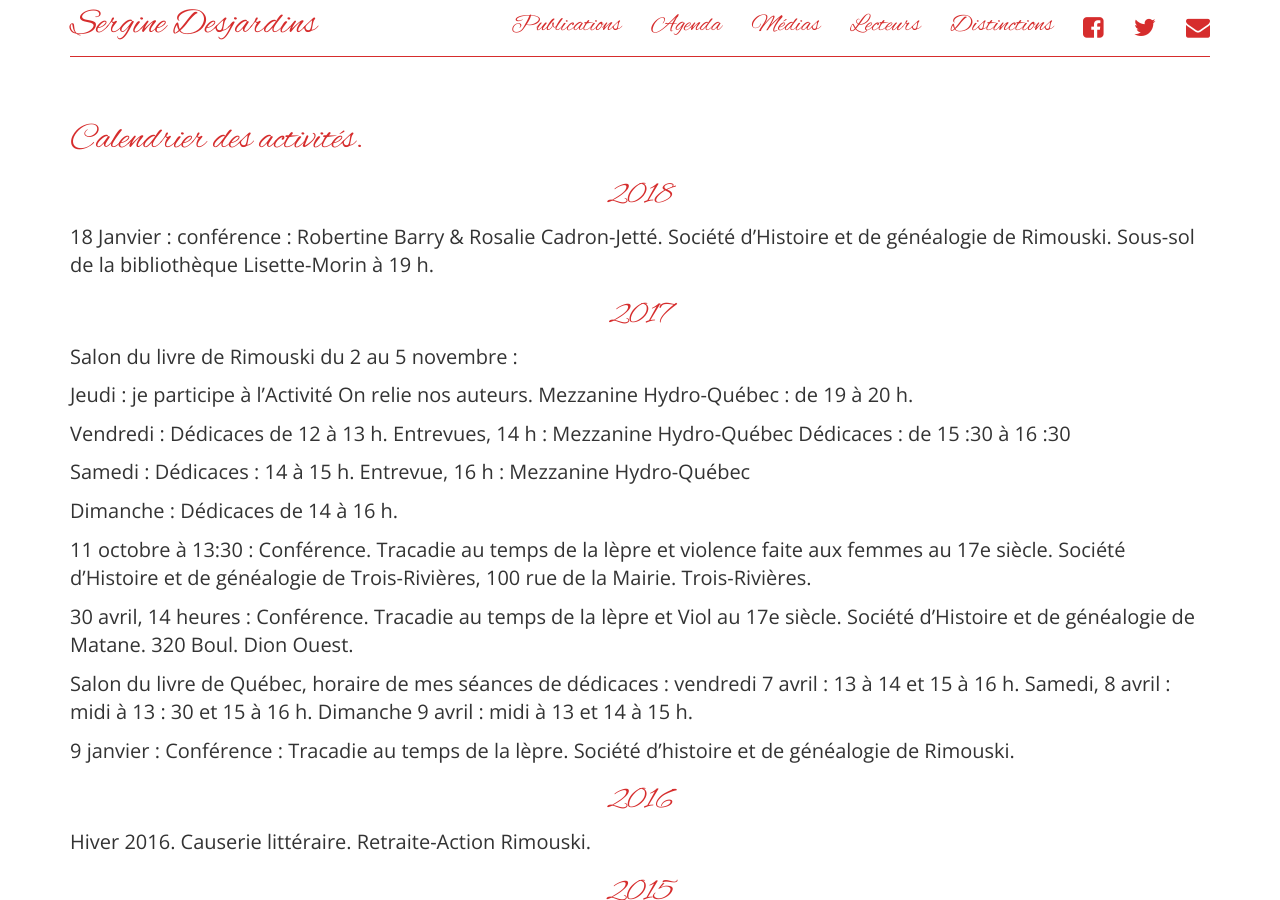
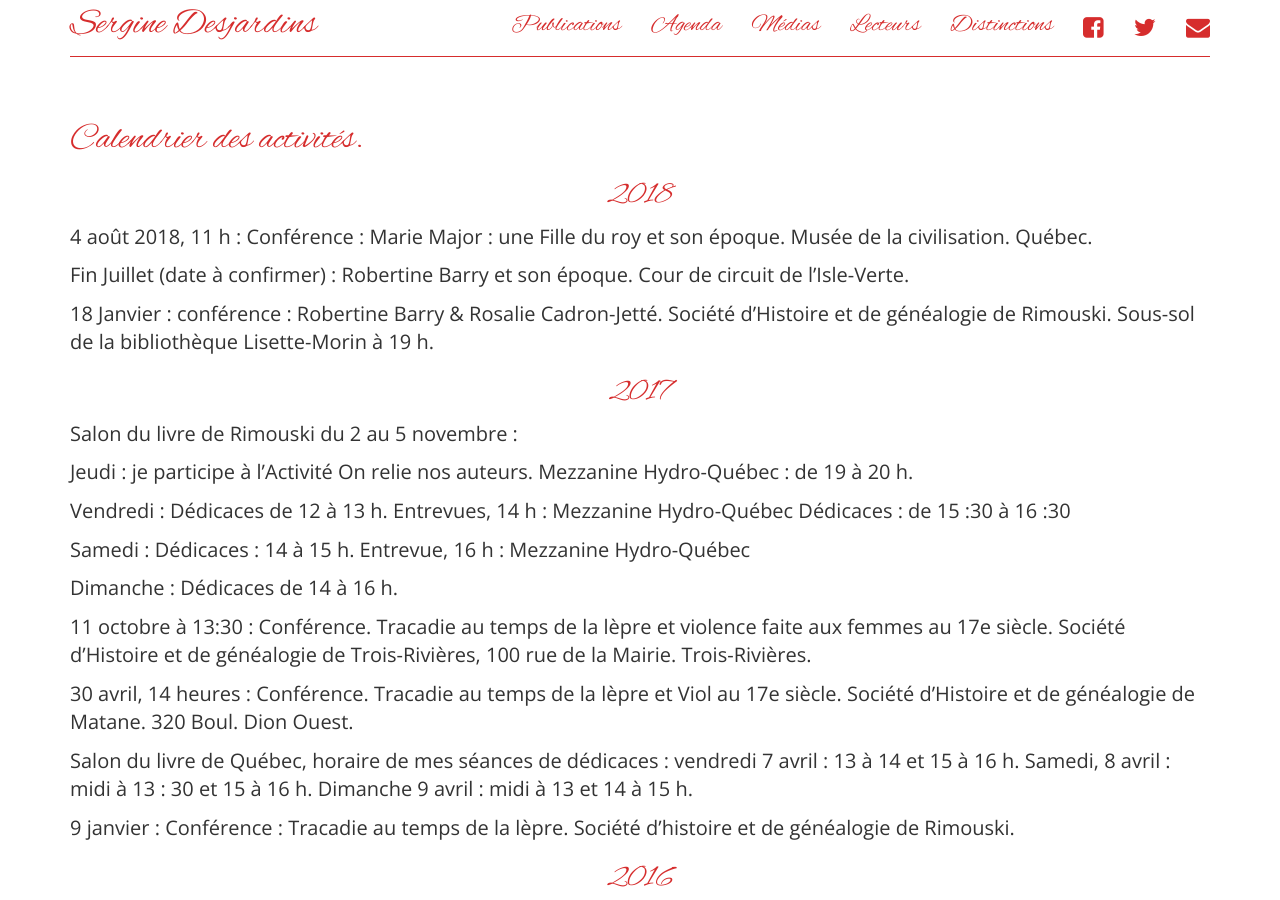
Before and after one commit to serginedesjardins/serginedesjardins.github.io, a Jekyll site: the page built from agenda.md, in a window 1280 px wide and 900 px high. Built offline with Jekyll 4.4.1, drawn with Linux system fonts in a browser that asks for light colours; nearby versions of some CDN libraries.

Commit message:
J'ai ajouté 2 conférences été 2018

```diff
--- a/agenda.md
+++ b/agenda.md
@@ -7,6 +7,10 @@ permalink: /agenda/
 # Calendrier des activités.
 
 ## 2018
+
+4 août 2018, 11 h : Conférence : Marie Major : une Fille du roy et son époque. Musée de la civilisation. Québec.
+
+Fin Juillet (date à confirmer) : Robertine Barry et son époque. Cour de circuit de l'Isle-Verte.
 
 18 Janvier : conférence : Robertine Barry & Rosalie Cadron-Jetté. Société d'Histoire et de généalogie de Rimouski. Sous-sol de la bibliothèque Lisette-Morin à 19 h.
 
```
